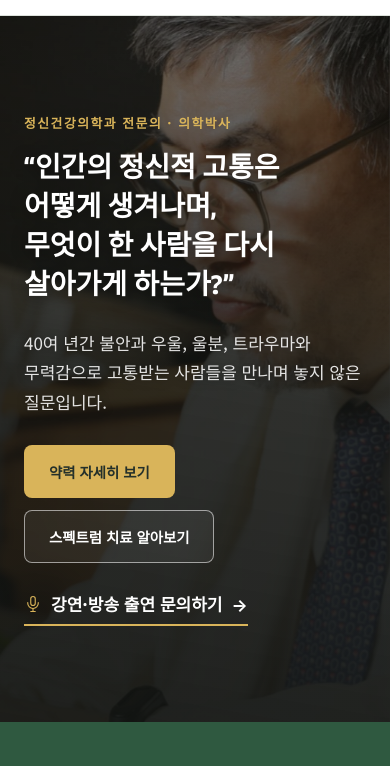
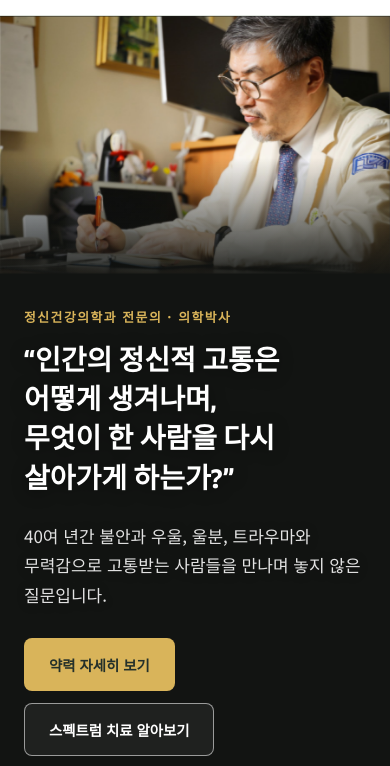
Before and after one commit to jackelamen/chaejeongho-website-spectrum-bold, a plain HTML site: page index.html in a window 390 px wide. Shown: the part 78-844 px from the top of the page. Drawn offline with nearby package versions, Linux system fonts and the light colour scheme.

Commit message:
Carousel: new book moves to 5th; stop cropping homepage photos on small screens
Activity cards stack below 960px with the photo at its own 3:2 shape and no
zoom. On phones the hero shows the full photo above the text instead of a
sliver behind it.

Co-Authored-By: Claude Opus 5.5 <noreply@anthropic.com>

```diff
--- a/css/style.css
+++ b/css/style.css
@@ -521,12 +521,34 @@ p:last-child { margin-bottom: 0; }
 .hero__photo-content .hero__press { color: #fff; border-bottom-color: var(--gold-bright); }
 .hero__photo-content .hero__press svg { color: var(--gold-bright); }
 .hero__photo-content .hero__press:hover { color: var(--gold-bright); }
+/* Phones: a tall, narrow hero left only a sliver of the wide photo behind
+   the text. Stack instead: the whole photo on top at its own 1800x1187
+   shape (parallax off, nothing cropped), the text below on the same dark
+   ground the scrim fades into. */
 @media (max-width: 760px) {
-  .hero--photo { aspect-ratio: auto; min-height: 620px; max-height: none; padding: var(--space-2xl) 0; }
-  .hero__photo-bg img { object-position: 66% 30%; }
+  .hero--photo {
+    flex-direction: column;
+    align-items: stretch;
+    aspect-ratio: auto;
+    min-height: 0;
+    max-height: none;
+    padding: 0;
+    background: rgb(18, 20, 18);
+  }
+  .hero__photo-bg {
+    position: relative;
+    inset: auto;
+    aspect-ratio: 1800 / 1187;
+  }
+  .hero__photo-bg img {
+    height: 100%;
+    object-position: 50% 50%;
+    transform: translateY(-50%) !important;
+  }
   .hero__photo-bg::after {
-    background: linear-gradient(190deg, rgba(18, 20, 18, 0.55) 0%, rgba(18, 20, 18, 0.88) 52%, rgba(18, 20, 18, 0.95) 100%);
+    background: linear-gradient(180deg, rgba(18, 20, 18, 0) 55%, rgba(18, 20, 18, 0.9) 100%);
   }
+  .hero--photo > .container { padding-top: var(--space-md); padding-bottom: var(--space-xl); }
 }
 
 /* ---------- Stat row ---------- */
@@ -778,10 +800,14 @@ a.activity-feature:hover h3 { color: var(--accent); }
 /* Tighter framing for photos with more background than subject; scaling
    the image (not the container) keeps the card's own size unchanged. */
 .activity-feature__media--crop img { transform: scale(1.12); }
-@media (max-width: 800px) {
+/* Stacked: the photo frame takes the photos' own 3:2 shape and drops the
+   zoom, so the whole photo shows instead of a trimmed strip. Stacks below
+   960px because the side-by-side frame turns nearly square under that. */
+@media (max-width: 960px) {
   .activity-feature,
   .activity-feature--reverse { flex-direction: column; min-height: 0; }
-  .activity-feature__media { order: -1; min-height: 220px; }
+  .activity-feature__media { order: -1; min-height: 0; flex: none; aspect-ratio: 3 / 2; }
+  .activity-feature__media--crop img { transform: none; }
   .activity-feature__content { padding: 28px 26px; }
 }
 
--- a/index.html
+++ b/index.html
@@ -238,15 +238,6 @@
           <div class="book-carousel__track" tabindex="0" role="region" aria-label="저서 목록">
             <div class="book-carousel__item">
               <div class="book-cover-card" tabindex="0">
-                <img src="images/book-spectrum.jpg" alt="『스펙트럼 정신심리치료』 표지" loading="lazy">
-                <span class="book-cover-card__overlay">
-                  <span class="book-cover-card__title">스펙트럼 정신심리치료</span>
-                  <span class="book-cover-card__desc">수용․변화․연결․강점․지혜․몸․영성이라는 7가지 치료적 요소를 환자의 삶과 맥락에 맞춰 유기적이고 순차적으로 적용하는 모듈형 통합 프레임을 제시한다.</span>
-                </span>
-              </div>
-            </div>
-            <div class="book-carousel__item">
-              <div class="book-cover-card" tabindex="0">
                 <img src="images/book-7-conditions.jpg" alt="『진정한 행복의 7가지 조건』 표지" loading="lazy">
                 <span class="book-cover-card__overlay">
                   <span class="book-cover-card__title">진정한 행복의 7가지 조건</span>
@@ -278,6 +269,15 @@
                 <span class="book-cover-card__overlay">
                   <span class="book-cover-card__title">소중한 사람을 떠나보냈습니다</span>
                   <span class="book-cover-card__desc">상실과 애도의 고통을 병리화하지 않고, 사랑했던 사람과의 관계를 새로운 방식으로 간직하며 다시 살아가는 과정을 안내합니다.</span>
+                </span>
+              </div>
+            </div>
+            <div class="book-carousel__item">
+              <div class="book-cover-card" tabindex="0">
+                <img src="images/book-spectrum.jpg" alt="『스펙트럼 정신심리치료』 표지" loading="lazy">
+                <span class="book-cover-card__overlay">
+                  <span class="book-cover-card__title">스펙트럼 정신심리치료</span>
+                  <span class="book-cover-card__desc">수용․변화․연결․강점․지혜․몸․영성이라는 7가지 치료적 요소를 환자의 삶과 맥락에 맞춰 유기적이고 순차적으로 적용하는 모듈형 통합 프레임을 제시한다.</span>
                 </span>
               </div>
             </div>
```
